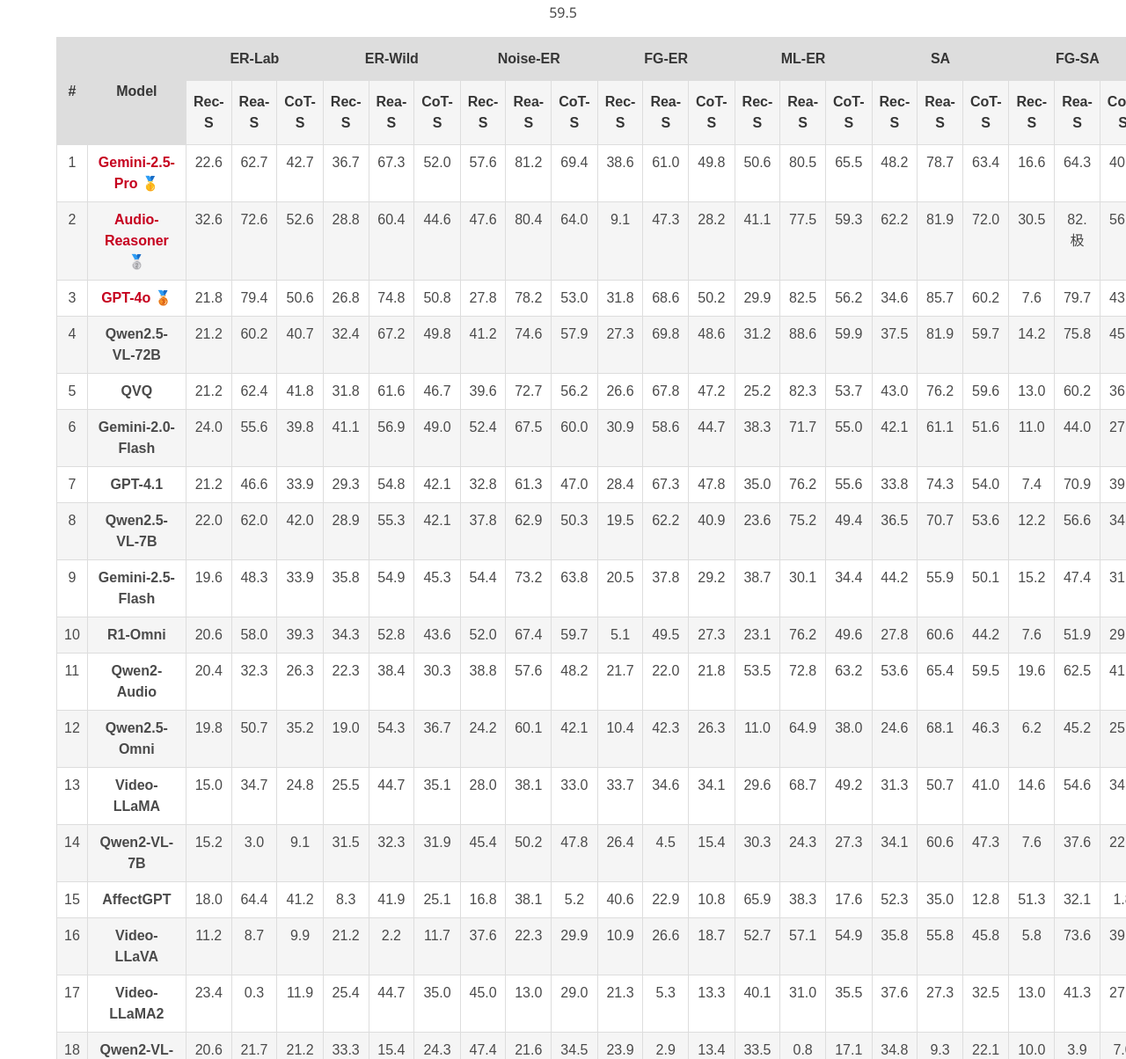
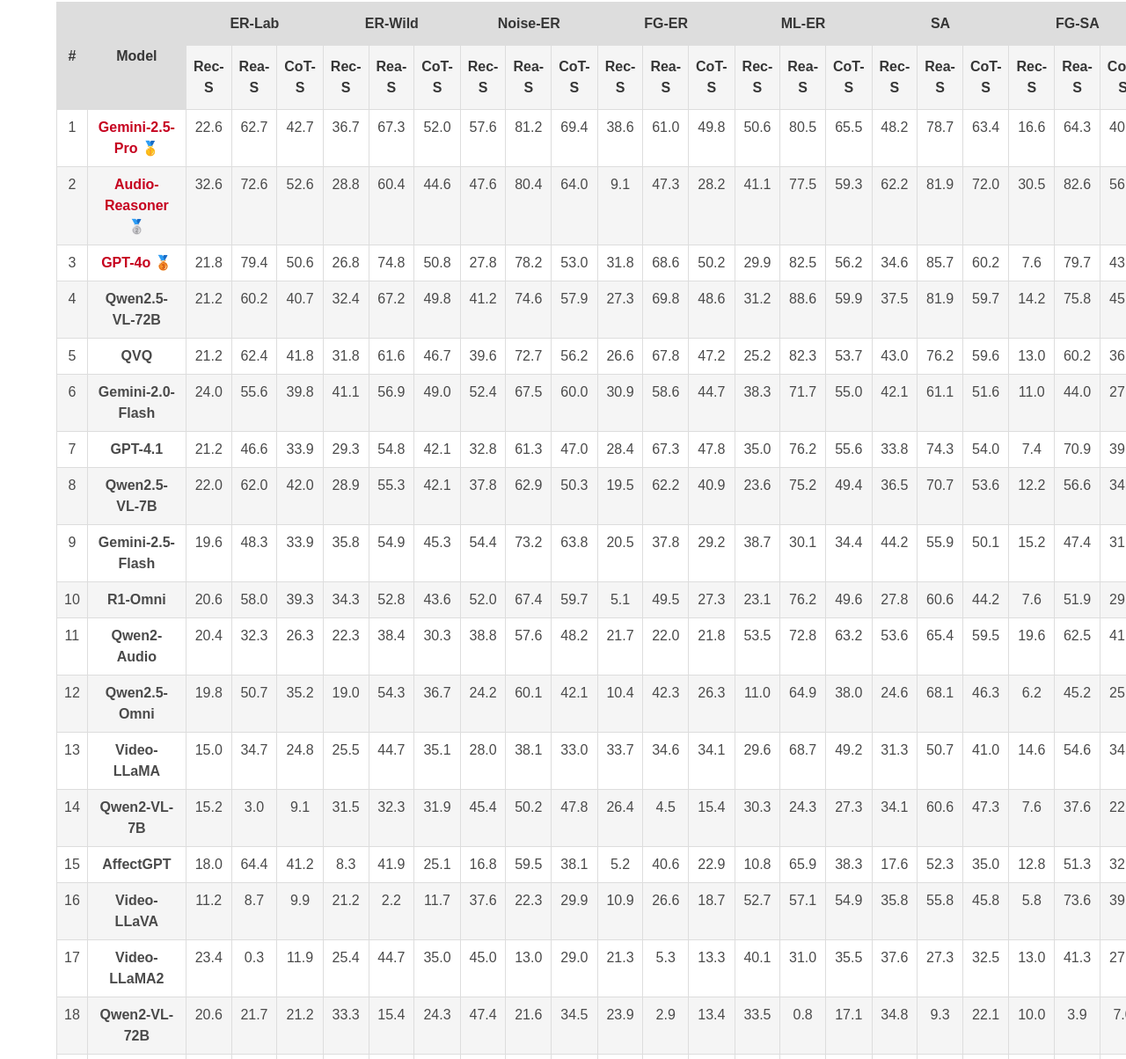
Before and after one commit to mme-emotion/mme-emotion.github.io, a plain HTML site: page index.html in a window 1280 px wide. Shown: the part 3985-5189 px from the top of the page at 88% size. Drawn offline with nearby package versions, Linux system fonts and the light colour scheme; a script that the page names is missing; some icons are missing; a web font is replaced by a local one.

Commit message:
Add files via upload

```diff
--- a/index.html
+++ b/index.html
@@ -351,7 +351,7 @@
                 <td>9.1</td><td>47.3</td><td>28.2</td>
                 <td>41.1</td><td>77.5</td><td>59.3</td>
                 <td>62.2</td><td>81.9</td><td>72.0</td>
-                <td>30.5</td><td>82.极</td><td>56.6</td>
+                <td>30.5</td><td>82.6</td><td>56.6</td>
                 <td>23.4</td><td>74.9</td><td>49.2</td>
               </tr>
               <tr>
@@ -503,7 +503,7 @@
                 <td><b class="">AffectGPT</b></td>
                 <td>18.0</td><td>64.4</td><td>41.2</td>
                 <td>8.3</td><td>41.9</td><td>25.1</td>
-                <td>16.8</td><td极>59.5</td><td>38.1</td>
+                <td>16.8</td><td>59.5</td><td>38.1</td>
                 <td>5.2</td><td>40.6</td><td>22.9</td>
                 <td>10.8</td><td>65.9</td><td>38.3</td>
                 <td>17.6</td><td>52.3</td><td>35.0</td>
```
